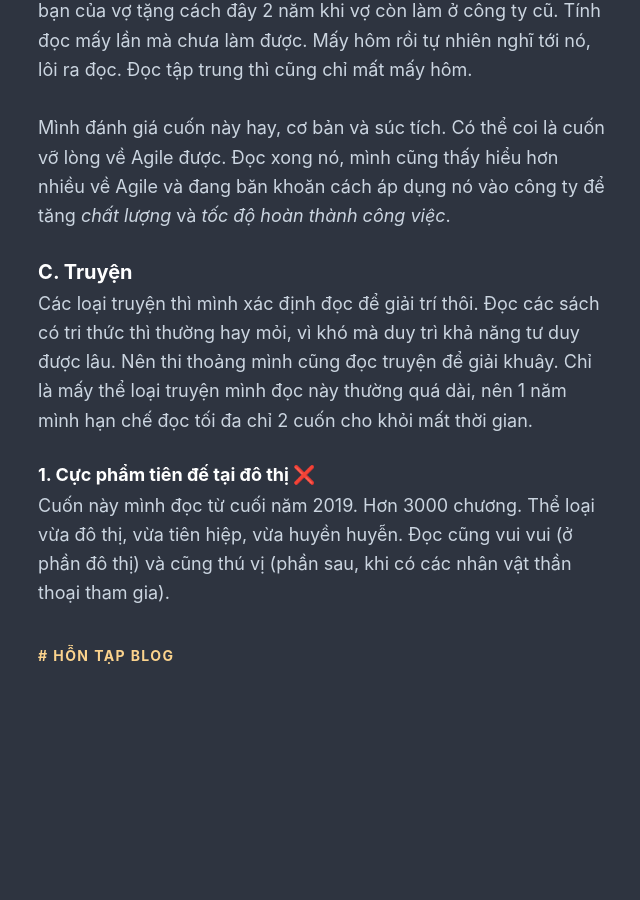
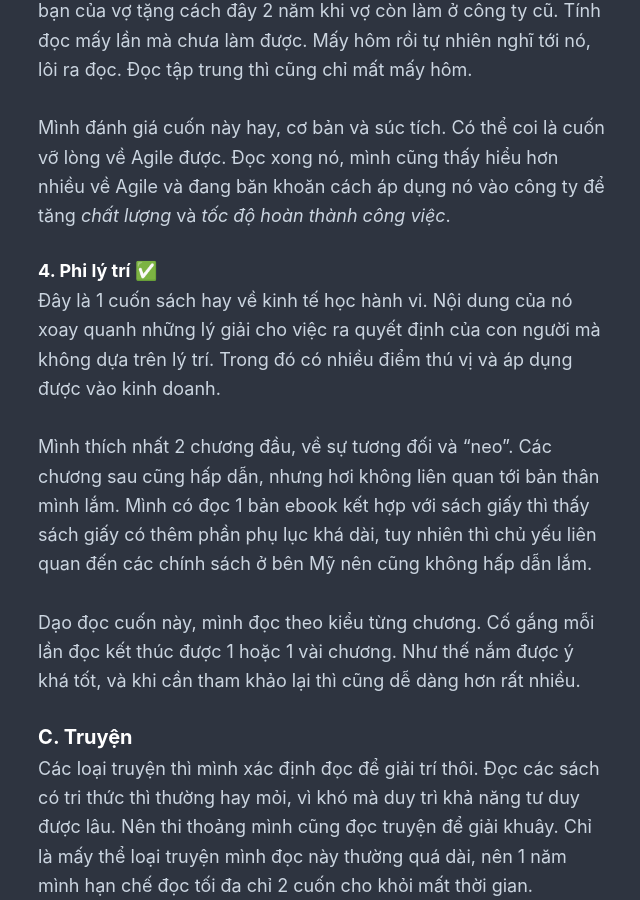
Before and after one commit to rilwis/hontap.info, a Jekyll site: the page built from _posts/2020-01-10-sach-da-doc-2020.md, in a window 1280 px wide and 900 px high, scrolled down 1587 px. Shown: the whole window, without its empty margins (318-958 px from the left). Built offline with Jekyll 4.4.1, drawn with Linux system fonts in a browser that asks for light colours; our own code applies the rules of GitHub Pages for plain Markdown files; before the commit the page ends 2288 px from its top, so only the background shows below that.

Commit message:
Update 2020-01-10-sach-da-doc-2020.md

```diff
--- a/_posts/2020-01-10-sach-da-doc-2020.md
+++ b/_posts/2020-01-10-sach-da-doc-2020.md
@@ -38,6 +38,14 @@ Cuốn sách này trình bày các vấn đề cơ bản về Agile, khá tổng
 
 Mình đánh giá cuốn này hay, cơ bản và súc tích. Có thể coi là cuốn vỡ lòng về Agile được. Đọc xong nó, mình cũng thấy hiểu hơn nhiều về Agile và đang băn khoăn cách áp dụng nó vào công ty để tăng *chất lượng* và *tốc độ hoàn thành công việc*.
 
+### 4. Phi lý trí ✅
+
+Đây là 1 cuốn sách hay về kinh tế học hành vi. Nội dung của nó xoay quanh những lý giải cho việc ra quyết định của con người mà không dựa trên lý trí. Trong đó có nhiều điểm thú vị và áp dụng được vào kinh doanh.
+
+Mình thích nhất 2 chương đầu, về sự tương đối và "neo". Các chương sau cũng hấp dẫn, nhưng hơi không liên quan tới bản thân mình lắm. Mình có đọc 1 bản ebook kết hợp với sách giấy thì thấy sách giấy có thêm phần phụ lục khá dài, tuy nhiên thì chủ yếu liên quan đến các chính sách ở bên Mỹ nên cũng không hấp dẫn lắm.
+
+Dạo đọc cuốn này, mình đọc theo kiểu từng chương. Cố gắng mỗi lần đọc kết thúc được 1 hoặc 1 vài chương. Như thế nắm được ý khá tốt, và khi cần tham khảo lại thì cũng dễ dàng hơn rất nhiều.
+
 ## C. Truyện
 
 Các loại truyện thì mình xác định đọc để giải trí thôi. Đọc các sách có tri thức thì thường hay mỏi, vì khó mà duy trì khả năng tư duy được lâu. Nên thi thoảng mình cũng đọc truyện để giải khuây. Chỉ là mấy thể loại truyện mình đọc này thường quá dài, nên 1 năm mình hạn chế đọc tối đa chỉ 2 cuốn cho khỏi mất thời gian.
```
